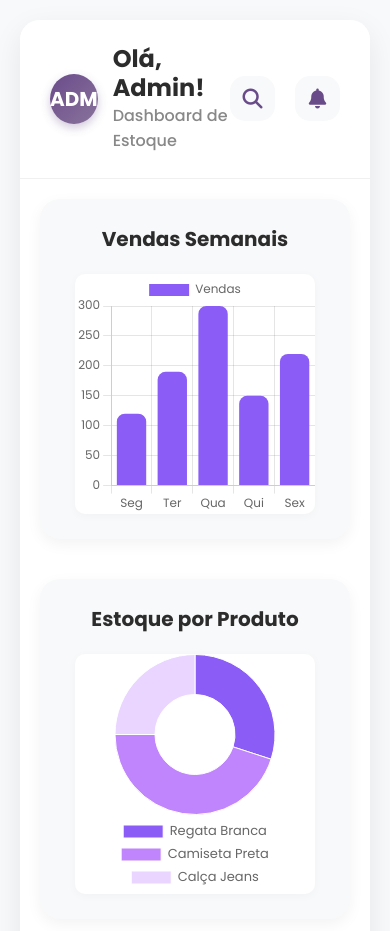
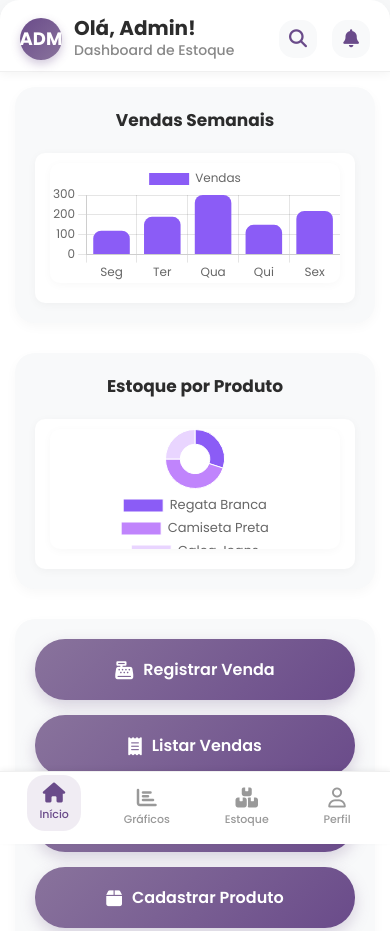
Before and after one commit to ranixx1/WebDesign-Atividades, a plain HTML site: page site-SET/index.html in a window 390 px wide. Shown: the top 931 px of the page. Drawn offline with nearby package versions, Linux system fonts and the light colour scheme; files whose address does not match are found by name.

Commit message:
feat: querys mobile

```diff
--- a/site-SET/src/css/admin.css
+++ b/site-SET/src/css/admin.css
@@ -302,3 +302,123 @@ body {
 .nav-item span {
     font-weight: 500;
 }
+
+/* --- Media Queries para Mobile (max-width: 768px) --- */
+@media (max-width: 768px) {
+    body {
+        padding: 0; /* Remove padding do body para mobile, a nav-bar é fixa */
+    }
+
+    /* Consolidado: Estilos para .chart-container e canvas mobile */
+    .chart-container {
+        height: 150px; /* Reduzido para mobile */
+        padding: 10px 15px 20px;
+        margin: 0 auto;
+        border-radius: var(--radius-sm);
+        background-color: var(--bg-white);
+        box-shadow: 0 2px 10px rgba(0, 0, 0, 0.04);
+    }
+
+    .chart-container canvas {
+        max-height: 100%;
+        border-radius: var(--radius-sm);
+    }
+
+    .header {
+        padding: 16px 20px 10px;
+        box-shadow: 0 2px 10px rgba(0, 0, 0, 0.05);
+    }
+
+    .user-info {
+        gap: 12px;
+    }
+
+    .profile {
+        width: 42px;
+        height: 42px;
+        font-size: var(--font-size-lg);
+    }
+
+    .greeting h1 {
+        font-size: var(--font-size-xl);
+    }
+
+    .greeting p {
+        font-size: 14px;
+    }
+
+    .actions {
+        gap: 15px;
+    }
+
+    .action-btn {
+        width: 38px;
+        height: 38px;
+        font-size: var(--font-size-lg);
+    }
+
+    .stock-section {
+        padding: 20px;
+        box-shadow: 0 4px 12px rgba(0, 0, 0, 0.03);
+        margin: 15px;
+    }
+
+    .chart-section .chart-title {
+        font-size: 17px;
+    }
+
+    .action-buttons {
+        grid-template-columns: 1fr;
+        gap: 15px;
+    }
+
+    .action-button {
+        padding: 18px 25px;
+        font-size: var(--font-size-md);
+        gap: 10px;
+    }
+
+    .action-button i {
+        font-size: var(--font-size-lg);
+    }
+
+    .nav-bar {
+        position: fixed;
+        bottom: 0;
+        width: 100%;
+        max-width: none;
+        border: none;
+        border-top: 1px solid var(--border-light);
+        border-radius: 0;
+        margin-top: 0;
+        margin-bottom: 0;
+        box-shadow: 0 -2px 5px rgba(0, 0, 0, 0.05);
+        padding: 8px 12px;
+    }
+
+    .nav-item {
+        padding: 8px 12px;
+        font-size: 11px;
+    }
+
+    .nav-item i {
+        font-size: var(--font-size-xl);
+        margin-bottom: 3px;
+    }
+
+    /* Estilos para a tabela em si em mobile */
+    .table-placeholder table {
+        display: table;
+        white-space: normal;
+        overflow-x: auto;
+        width: 100%;
+    }
+
+    .table-placeholder th,
+    .table-placeholder td {
+        min-width: 100px;
+        padding: 10px;
+        font-size: var(--font-size-sm);
+        white-space: normal;
+    }
+}
```
